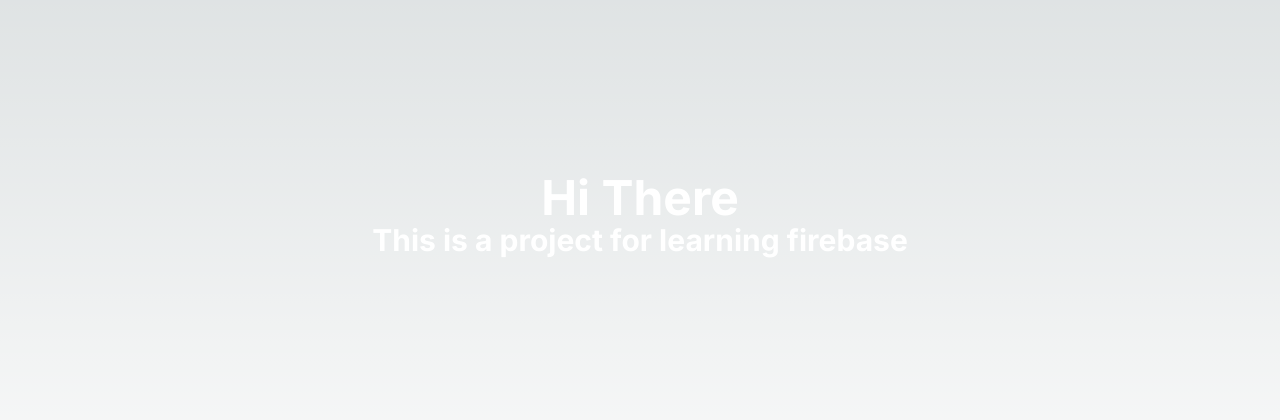
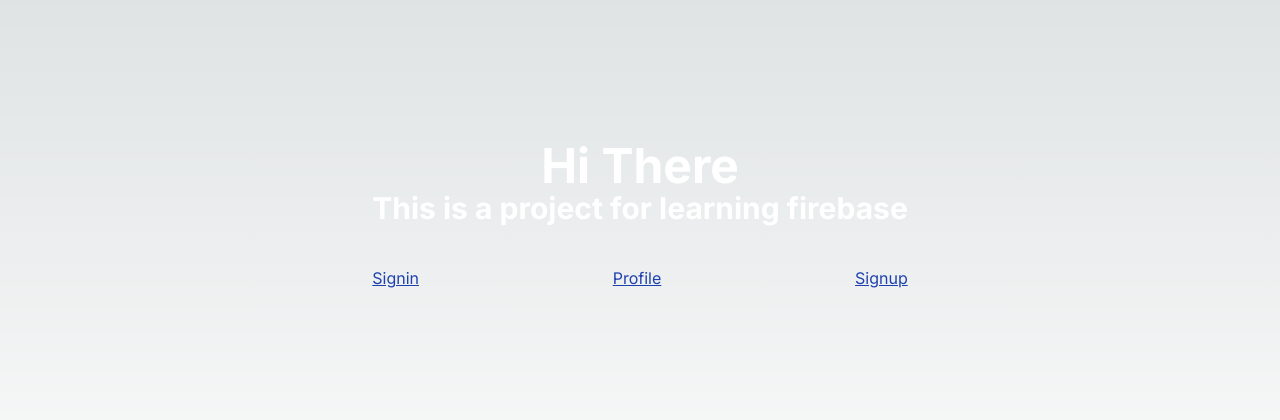
Before and after one commit to iamshiv007/learn-firebase, a Next.js app: page / in a window 1280 px wide. Shown: the part 184-604 px from the top of the page. Built offline with nearby package versions, Linux system fonts and the light colour scheme; no server answers.

Commit message:
loading, readme, links

```diff
--- a/src/app/admin/page.js
+++ /dev/null
@@ -1,18 +0,0 @@
-'use client'
-
-import React from "react";
-import { useAuthContext } from "../context/AuthContext";
-import { useRouter } from "next/navigation";
-
-function Page() {
-    const { user } = useAuthContext()
-    const router = useRouter()
-
-    React.useEffect(() => {
-        if (user == null) router.push("/")
-    }, [router, user])
-
-    return (<h1>Only logged in users can view this page</h1>);
-}
-
-export default Page;
--- a/src/app/page.tsx
+++ b/src/app/page.tsx
@@ -1,12 +1,24 @@
-import React from 'react'
+import Link from "next/link";
+import React from "react";
 
 export default function Home() {
   return (
-    <div className='flex items-center justify-center flex-col text-white min-h-[100vh]'>
+    <div className='flex items-center justify-center flex-col text-white min-h-[100vh] w-fit m-auto'>
       <p className='text-5xl font-bold'>Hi There</p>
       <p className='text-3xl font-bold'>
         This is a project for learning firebase
       </p>
+      <p className='flex justify-between mt-10 w-full'>
+        <Link className='text-blue-800 underline' href={"/signin"}>
+          Signin
+        </Link>
+        <Link className='text-blue-800 underline' href={"/profile"}>
+          Profile
+        </Link>
+        <Link className='text-blue-800 underline' href={"/signup"}>
+          Signup
+        </Link>
+      </p>
     </div>
   );
 }
--- a/src/app/signin/page.jsx
+++ b/src/app/signin/page.jsx
@@ -6,14 +6,16 @@
 function Page() {
   const [email, setEmail] = React.useState("");
   const [password, setPassword] = React.useState("");
+  const [loading, setLoading] = React.useState(false);
   const router = useRouter();
 
   const handleForm = async (event) => {
     event.preventDefault();
-
+    setLoading(true);
     const { result, error } = await signIn(email, password);
-
+    setLoading(false);
     if (error) {
+      alert(error.message);
       return console.log(error);
     }
 
@@ -57,7 +59,7 @@
           type='submit'
           className='font-bold bg-gray-700 rounded px-4 py-2 hover:bg-gray-600'
         >
-          Sign in
+          {loading ? "wait..." : "Sign in"}
         </button>
       </form>
     </div>
--- a/src/app/signup/page.jsx
+++ b/src/app/signup/page.jsx
@@ -6,12 +6,14 @@
 function Page() {
   const [email, setEmail] = React.useState("");
   const [password, setPassword] = React.useState("");
+  const [loading, setLoading] = React.useState(false);
   const router = useRouter();
 
   const handleForm = async (event) => {
     event.preventDefault();
-
+    setLoading(true);
     const { result, error } = await signUp(email, password);
+    setLoading(false);
 
     if (error) {
       return console.log(error);
@@ -58,7 +60,7 @@
           type='submit'
           className='font-bold bg-gray-700 rounded px-4 py-2 hover:bg-gray-600'
         >
-          Sign up
+          {loading ? "wait..." : "Sign up"}
         </button>
       </form>
     </div>
```
Also changed, not shown: 1 other file (tests, documents, lock files or other folders).
